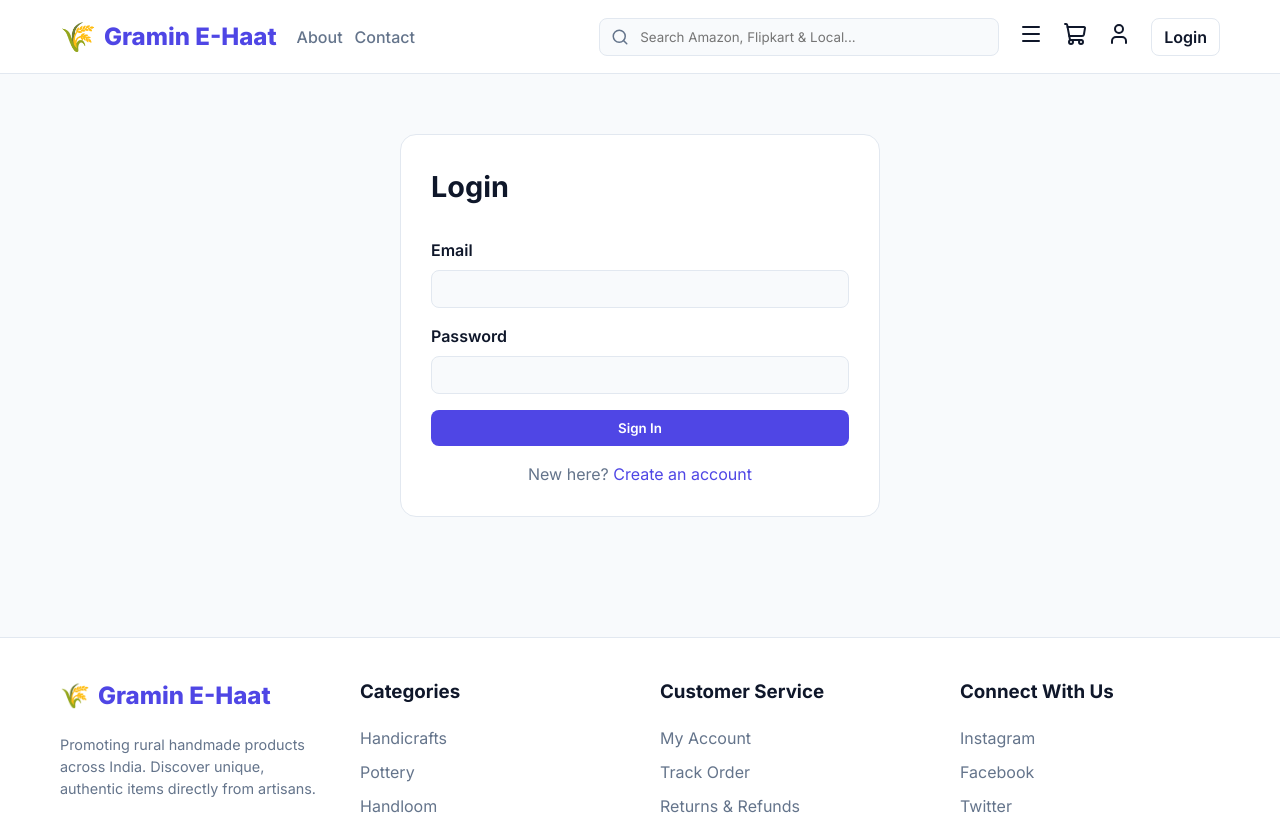
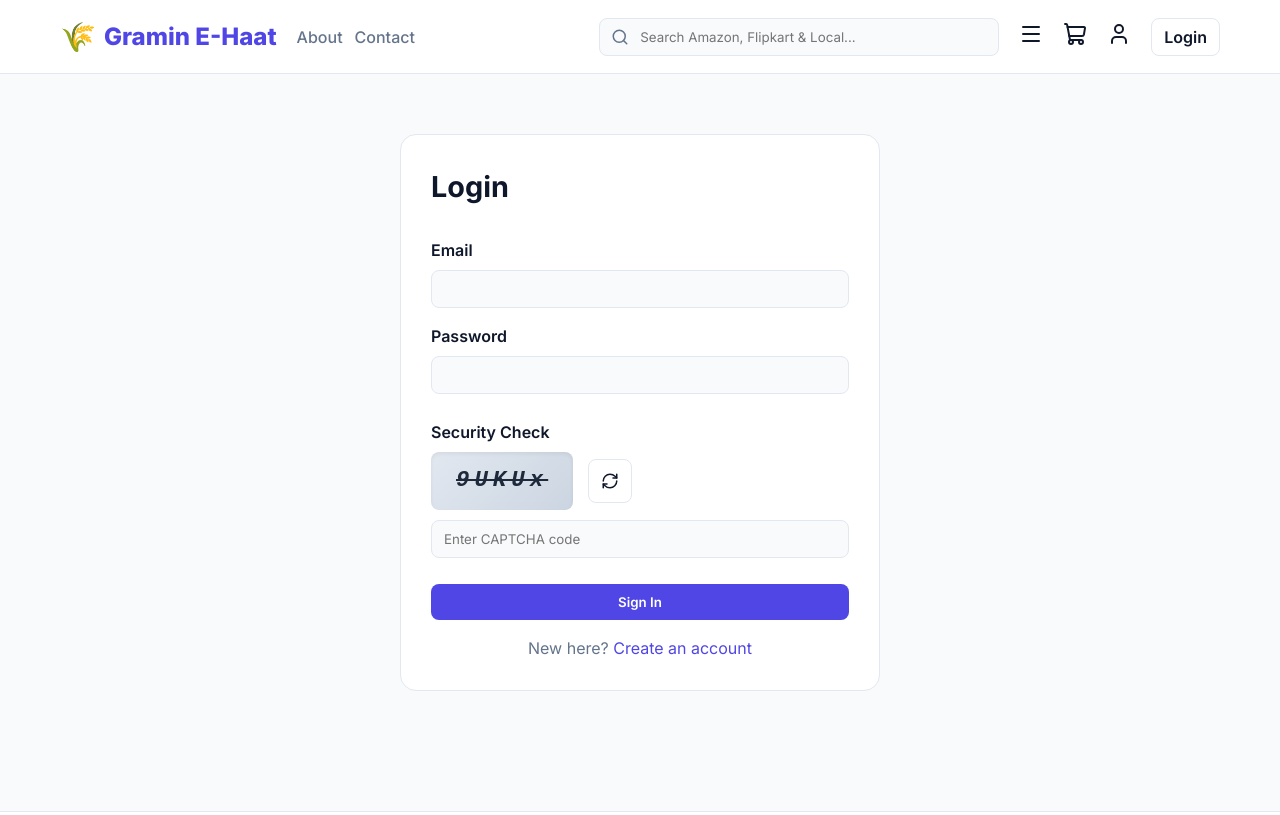
Before and after one commit to adityasinghbhati2004/gramin-e-haat, a React (Vite) app in the folder frontend/: page /login in a window 1280 px wide. Shown: the top 815 px of the page. Built offline with nearby package versions, Linux system fonts and the light colour scheme; no server answers.

Commit message:
feat: complete removal of OTP verification and replacement with secure visual CAPTCHA in Login and Signup flows

```diff
--- a/frontend/src/pages/Login.jsx
+++ b/frontend/src/pages/Login.jsx
@@ -1,63 +1,56 @@
-import { useState } from 'react';
+import { useState, useEffect } from 'react';
 import { Link, useNavigate } from 'react-router-dom';
-import { loginUser, verifyOtp } from '../api';
+import { RefreshCw } from 'lucide-react';
+import { loginUser } from '../api';
 
 const Login = ({ onLogin }) => {
   const [email, setEmail] = useState('');
   const [password, setPassword] = useState('');
   const [error, setError] = useState('');
   const [isSubmitting, setIsSubmitting] = useState(false);
-  const [requiresOtp, setRequiresOtp] = useState(false);
-  const [otp, setOtp] = useState('');
+  const [captchaCode, setCaptchaCode] = useState('');
+  const [captchaInput, setCaptchaInput] = useState('');
   const navigate = useNavigate();
+
+  const generateCaptcha = () => {
+    const chars = 'ABCDEFGHJKLMNPQRSTUVWXYZabcdefghkmnpqrstuvwxyz23456789'; // Avoid ambiguous chars like O, 0, I, l
+    let code = '';
+    for (let i = 0; i < 5; i++) {
+      code += chars.charAt(Math.floor(Math.random() * chars.length));
+    }
+    setCaptchaCode(code);
+  };
+
+  useEffect(() => {
+    generateCaptcha();
+  }, []);
 
   const handleSubmit = async (e) => {
     e.preventDefault();
     setError('');
+
     if (!email.trim() || !password.trim()) {
       setError('Email and password are required.');
       return;
     }
-    setIsSubmitting(true);
-    try {
-      const res = await loginUser(email, password);
-      if (res.requiresOtp) {
-        setRequiresOtp(true);
-        setError('');
-      } else {
-        onLogin(res);
-        navigate('/dashboard');
-      }
-    } catch (err) {
-      if (err.message && err.message.includes('requiresOtp')) {
-          setRequiresOtp(true);
-          setError('');
-      } else if (err.message && err.message.includes('Account not verified')) {
-          setRequiresOtp(true);
-          setError('');
-      } else {
-        setError(err.message || 'Login failed');
-      }
-    } finally {
-      setIsSubmitting(false);
-    }
-  };
 
-  const handleOtpSubmit = async (e) => {
-    e.preventDefault();
-    setError('');
-    if (!otp || otp.length !== 6) {
-      setError('Please enter a valid 6-digit OTP.');
+    // CAPTCHA Validation
+    if (captchaInput !== captchaCode) {
+      setError('Invalid CAPTCHA code. Please try again.');
+      generateCaptcha();
+      setCaptchaInput('');
       return;
     }
 
     setIsSubmitting(true);
     try {
-      const user = await verifyOtp(email, otp);
-      onLogin(user);
+      const res = await loginUser(email, password);
+      onLogin(res);
       navigate('/dashboard');
     } catch (err) {
-      setError(err.message || 'OTP Verification failed');
+      setError(err.message || 'Login failed');
+      generateCaptcha();
+      setCaptchaInput('');
     } finally {
       setIsSubmitting(false);
     }
@@ -67,32 +60,8 @@ const Login = ({ onLogin }) => {
     <div className="section">
       <div className="container">
         <div className="auth-card">
-          <h1 className="section-title">{requiresOtp ? 'Verify OTP' : 'Login'}</h1>
+          <h1 className="section-title">Login</h1>
 
-          {requiresOtp ? (
-            <form onSubmit={handleOtpSubmit} className="auth-form">
-              <p style={{ marginBottom: '20px', textAlign: 'center', color: 'var(--text-light)' }}>
-                Your account is not verified. An OTP has been sent via SMS to your registered mobile number.
-                Please check your phone.
-              </p>
-              <label className="auth-label">
-                Enter 6-digit OTP
-                <input
-                  className="auth-input"
-                  type="text"
-                  value={otp}
-                  onChange={(e) => setOtp(e.target.value.replace(/\D/g, '').slice(0, 6))}
-                  placeholder="123456"
-                  required
-                />
-              </label>
-              {error && <div className="auth-error">{error}</div>}
-              <button className="btn btn-primary" type="submit" disabled={isSubmitting}>
-                {isSubmitting ? 'Verifying...' : 'Verify & Sign In'}
-              </button>
-            </form>
-          ) : (
-            <>
           <form onSubmit={handleSubmit} className="auth-form">
             <label className="auth-label">
               Email
@@ -114,6 +83,48 @@ const Login = ({ onLogin }) => {
                 required
               />
             </label>
+
+            {/* Visual CAPTCHA Box */}
+            <div style={{ marginTop: '10px', marginBottom: '10px' }}>
+              <span className="auth-label" style={{ marginBottom: '8px' }}>Security Check</span>
+              <div style={{ display: 'flex', gap: '15px', alignItems: 'center', marginBottom: '10px' }}>
+                <div style={{
+                  background: 'linear-gradient(135deg, #e2e8f0 0%, #cbd5e1 100%)',
+                  padding: '12px 25px',
+                  borderRadius: '8px',
+                  fontSize: '1.4rem',
+                  fontWeight: '800',
+                  letterSpacing: '5px',
+                  color: '#1e293b',
+                  userSelect: 'none',
+                  textDecoration: 'line-through',
+                  fontStyle: 'italic',
+                  fontFamily: 'monospace',
+                  boxShadow: 'inset 0 2px 4px rgba(0,0,0,0.06)'
+                }}>
+                  {captchaCode}
+                </div>
+                <button
+                  type="button"
+                  onClick={generateCaptcha}
+                  className="btn btn-outline"
+                  style={{ padding: '12px', minHeight: '44px', display: 'flex', alignItems: 'center', justifyContent: 'center' }}
+                  title="Generate New CAPTCHA"
+                >
+                  <RefreshCw size={18} />
+                </button>
+              </div>
+              <input
+                className="auth-input"
+                type="text"
+                value={captchaInput}
+                onChange={(e) => setCaptchaInput(e.target.value)}
+                placeholder="Enter CAPTCHA code"
+                style={{ width: '100%' }}
+                required
+              />
+            </div>
+
             {error && <div className="auth-error">{error}</div>}
             <button className="btn btn-primary" type="submit" disabled={isSubmitting}>
               {isSubmitting ? 'Signing In...' : 'Sign In'}
@@ -122,8 +133,6 @@ const Login = ({ onLogin }) => {
           <div className="auth-footer">
             New here? <Link to="/signup">Create an account</Link>
           </div>
-            </>
-          )}
         </div>
       </div>
     </div>
--- a/frontend/src/pages/Signup.jsx
+++ b/frontend/src/pages/Signup.jsx
@@ -1,6 +1,7 @@
-import { useState } from 'react';
+import { useState, useEffect } from 'react';
 import { Link, useNavigate } from 'react-router-dom';
-import { signupUser, uploadGovId, verifyOtp } from '../api';
+import { RefreshCw } from 'lucide-react';
+import { signupUser, uploadGovId } from '../api';
 
 const Signup = ({ onSignup }) => {
   const [form, setForm] = useState({
@@ -14,9 +15,22 @@ const Signup = ({ onSignup }) => {
   const [govIdFile, setGovIdFile] = useState(null);
   const [error, setError] = useState('');
   const [isSubmitting, setIsSubmitting] = useState(false);
-  const [requiresOtp, setRequiresOtp] = useState(false);
-  const [otp, setOtp] = useState('');
+  const [captchaCode, setCaptchaCode] = useState('');
+  const [captchaInput, setCaptchaInput] = useState('');
   const navigate = useNavigate();
+
+  const generateCaptcha = () => {
+    const chars = 'ABCDEFGHJKLMNPQRSTUVWXYZabcdefghkmnpqrstuvwxyz23456789'; // Avoid ambiguous characters
+    let code = '';
+    for (let i = 0; i < 5; i++) {
+      code += chars.charAt(Math.floor(Math.random() * chars.length));
+    }
+    setCaptchaCode(code);
+  };
+
+  useEffect(() => {
+    generateCaptcha();
+  }, []);
 
   const handleChange = (e) => {
     const { name, value } = e.target;
@@ -35,6 +49,7 @@ const Signup = ({ onSignup }) => {
   const handleSubmit = async (e) => {
     e.preventDefault();
     setError('');
+
     if (form.password.length < 6) {
       setError('Password must be at least 6 characters.');
       return;
@@ -48,6 +63,14 @@ const Signup = ({ onSignup }) => {
       return;
     }
 
+    // CAPTCHA Validation
+    if (captchaInput !== captchaCode) {
+      setError('Invalid CAPTCHA code. Please try again.');
+      generateCaptcha();
+      setCaptchaInput('');
+      return;
+    }
+
     setIsSubmitting(true);
     try {
       let govIdUrl = '';
@@ -57,35 +80,12 @@ const Signup = ({ onSignup }) => {
       }
 
       const res = await signupUser({ ...form, govIdUrl });
-      if (res.requiresOtp) {
-        setRequiresOtp(true);
-        setError('');
-      } else {
       onSignup(res);
       navigate('/dashboard');
-      }
     } catch (err) {
       setError(err.message || 'Signup failed');
-    } finally {
-      setIsSubmitting(false);
-    }
-  };
-
-  const handleOtpSubmit = async (e) => {
-    e.preventDefault();
-    setError('');
-    if (!otp || otp.length !== 6) {
-      setError('Please enter a valid 6-digit OTP.');
-      return;
-    }
-
-    setIsSubmitting(true);
-    try {
-      const user = await verifyOtp(form.email, otp);
-      onSignup(user);
-      navigate('/dashboard');
-    } catch (err) {
-      setError(err.message || 'OTP Verification failed');
+      generateCaptcha();
+      setCaptchaInput('');
     } finally {
       setIsSubmitting(false);
     }
@@ -95,31 +95,8 @@ const Signup = ({ onSignup }) => {
     <div className="section">
       <div className="container">
         <div className="auth-card" style={{ maxWidth: '500px' }}>
-          <h1 className="section-title">{requiresOtp ? 'Verify OTP' : 'Create Account'}</h1>
+          <h1 className="section-title">Create Account</h1>
 
-          {requiresOtp ? (
-            <form onSubmit={handleOtpSubmit} className="auth-form">
-              <p style={{ marginBottom: '20px', textAlign: 'center', color: 'var(--text-light)' }}>
-                An OTP has been sent via SMS to <strong>{form.phone}</strong>. Please enter it below to verify your account.
-              </p>
-              <label className="auth-label">
-                Enter 6-digit OTP
-                <input
-                  className="auth-input"
-                  type="text"
-                  value={otp}
-                  onChange={(e) => setOtp(e.target.value.replace(/\D/g, '').slice(0, 6))}
-                  placeholder="123456"
-                  required
-                />
-              </label>
-              {error && <div className="auth-error">{error}</div>}
-              <button className="btn btn-primary" type="submit" disabled={isSubmitting}>
-                {isSubmitting ? 'Verifying...' : 'Verify & Continue'}
-              </button>
-            </form>
-          ) : (
-            <>
           <form onSubmit={handleSubmit} className="auth-form">
             <label className="auth-label">
               I am a...
@@ -205,6 +182,47 @@ const Signup = ({ onSignup }) => {
               </div>
             )}
 
+            {/* Visual CAPTCHA Box */}
+            <div style={{ marginTop: '10px', marginBottom: '10px' }}>
+              <span className="auth-label" style={{ marginBottom: '8px' }}>Security Check</span>
+              <div style={{ display: 'flex', gap: '15px', alignItems: 'center', marginBottom: '10px' }}>
+                <div style={{
+                  background: 'linear-gradient(135deg, #e2e8f0 0%, #cbd5e1 100%)',
+                  padding: '12px 25px',
+                  borderRadius: '8px',
+                  fontSize: '1.4rem',
+                  fontWeight: '800',
+                  letterSpacing: '5px',
+                  color: '#1e293b',
+                  userSelect: 'none',
+                  textDecoration: 'line-through',
+                  fontStyle: 'italic',
+                  fontFamily: 'monospace',
+                  boxShadow: 'inset 0 2px 4px rgba(0,0,0,0.06)'
+                }}>
+                  {captchaCode}
+                </div>
+                <button
+                  type="button"
+                  onClick={generateCaptcha}
+                  className="btn btn-outline"
+                  style={{ padding: '12px', minHeight: '44px', display: 'flex', alignItems: 'center', justifyContent: 'center' }}
+                  title="Generate New CAPTCHA"
+                >
+                  <RefreshCw size={18} />
+                </button>
+              </div>
+              <input
+                className="auth-input"
+                type="text"
+                value={captchaInput}
+                onChange={(e) => setCaptchaInput(e.target.value)}
+                placeholder="Enter CAPTCHA code"
+                style={{ width: '100%' }}
+                required
+              />
+            </div>
+
             {error && <div className="auth-error">{error}</div>}
             <button className="btn btn-primary" type="submit" disabled={isSubmitting}>
               {isSubmitting ? 'Creating...' : 'Create Account'}
@@ -213,8 +231,6 @@ const Signup = ({ onSignup }) => {
           <div className="auth-footer">
             Already have an account? <Link to="/login">Sign in</Link>
           </div>
-            </>
-          )}
         </div>
       </div>
     </div>
```
Lines whose indentation alone changed are shown as unchanged.
